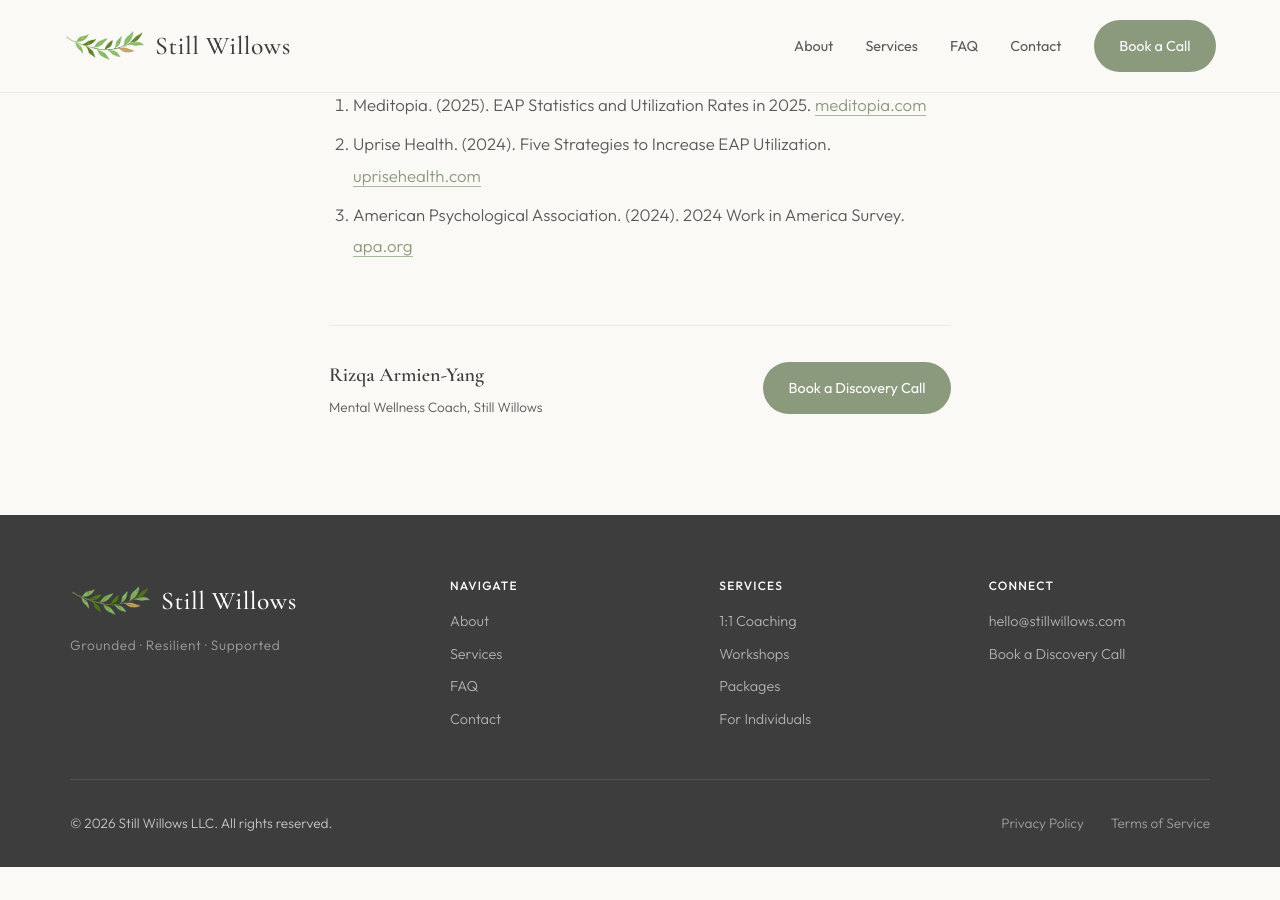
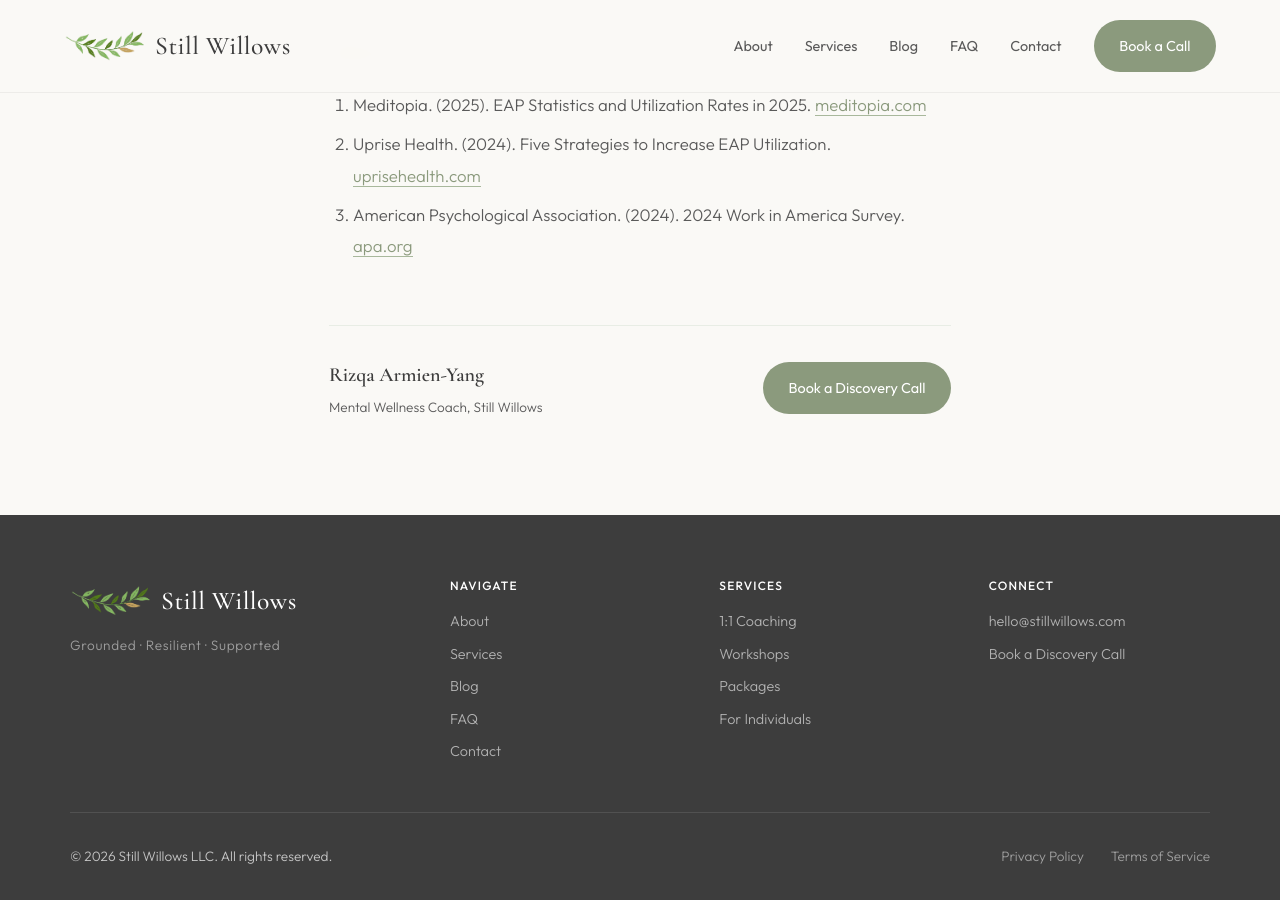
Before and after one commit to captainmike/stillwillows-website, a Jekyll site: the page built from _posts/2026-01-30-why-your-team-isnt-using-your-eap.md, in a window 1280 px wide and 900 px high, scrolled down 6181 px. Built offline with Jekyll 4.4.1, drawn with Linux system fonts in a browser that asks for light colours; before the commit the page ends 7048 px from its top, so only the background shows below that.

Commit message:
Change blog URL to /blog/ and add navigation links
- Rename blogs.md to blog.md
- Rename _layouts/blogs.html to _layouts/blog.html
- Update permalink config from /blogs/:title/ to /blog/:title/
- Update back link in post layout
- Add Blog link to header and footer navigation

https://claude.ai/code/session_017C9PmxmK3iahg5rQszFuQp

```diff
--- a/_config.yml
+++ b/_config.yml
@@ -15,7 +15,7 @@ defaults:
       path: ""
       type: "posts"
     values:
-      permalink: /blogs/:title/
+      permalink: /blog/:title/
 
 # Exclude from build
 exclude:
--- a/_includes/footer.html
+++ b/_includes/footer.html
@@ -11,6 +11,7 @@
       <h4>Navigate</h4>
       <a href="{{ '/about' | relative_url }}">About</a>
       <a href="{{ '/services' | relative_url }}">Services</a>
+      <a href="{{ '/blog' | relative_url }}">Blog</a>
       <a href="{{ '/faq' | relative_url }}">FAQ</a>
       <a href="{{ '/contact' | relative_url }}">Contact</a>
     </div>
--- a/_includes/header.html
+++ b/_includes/header.html
@@ -6,6 +6,7 @@
   <div class="nav-links">
     <a href="{{ '/about' | relative_url }}" {% if page.url == '/about/' %}class="active"{% endif %}>About</a>
     <a href="{{ '/services' | relative_url }}" {% if page.url == '/services/' %}class="active"{% endif %}>Services</a>
+    <a href="{{ '/blog' | relative_url }}" {% if page.url == '/blog/' %}class="active"{% endif %}>Blog</a>
     <a href="{{ '/faq' | relative_url }}" {% if page.url == '/faq/' %}class="active"{% endif %}>FAQ</a>
     <a href="{{ '/contact' | relative_url }}" {% if page.url == '/contact/' %}class="active"{% endif %}>Contact</a>
     <a href="{{ '/contact' | relative_url }}" class="btn">Book a Call</a>
--- a/_layouts/post.html
+++ b/_layouts/post.html
@@ -4,7 +4,7 @@ layout: default
 
 <article class="blog-post">
   <header class="blog-post-header">
-    <a href="{{ '/blogs' | relative_url }}" class="blog-back-link">
+    <a href="{{ '/blog' | relative_url }}" class="blog-back-link">
       <svg width="16" height="16" viewBox="0 0 24 24" fill="none" stroke="currentColor" stroke-width="2" stroke-linecap="round" stroke-linejoin="round">
         <path d="M19 12H5M12 19l-7-7 7-7"/>
       </svg>
```
Also changed, not shown: blog.md (added, +4 -0 lines), blogs.md (deleted, +0 -4 lines), _layouts/blog.html (renamed from _layouts/blogs.html).
